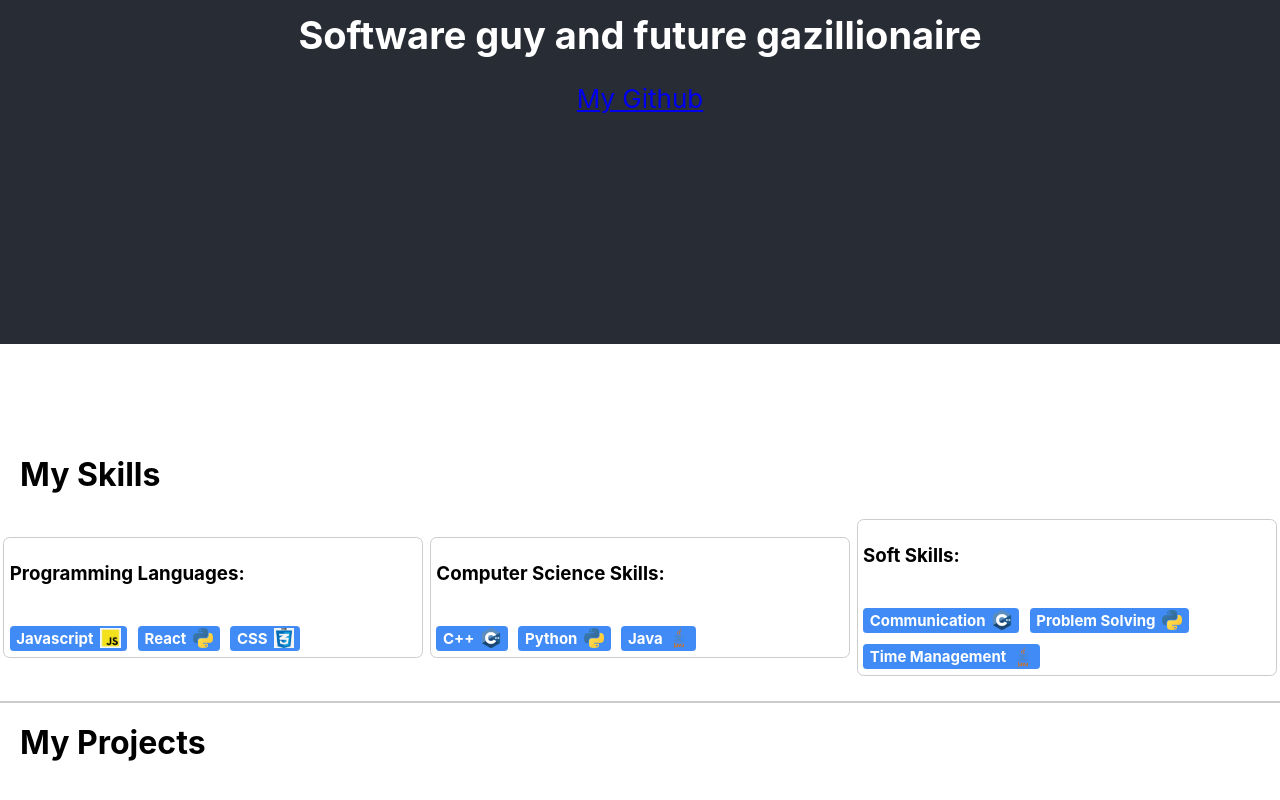
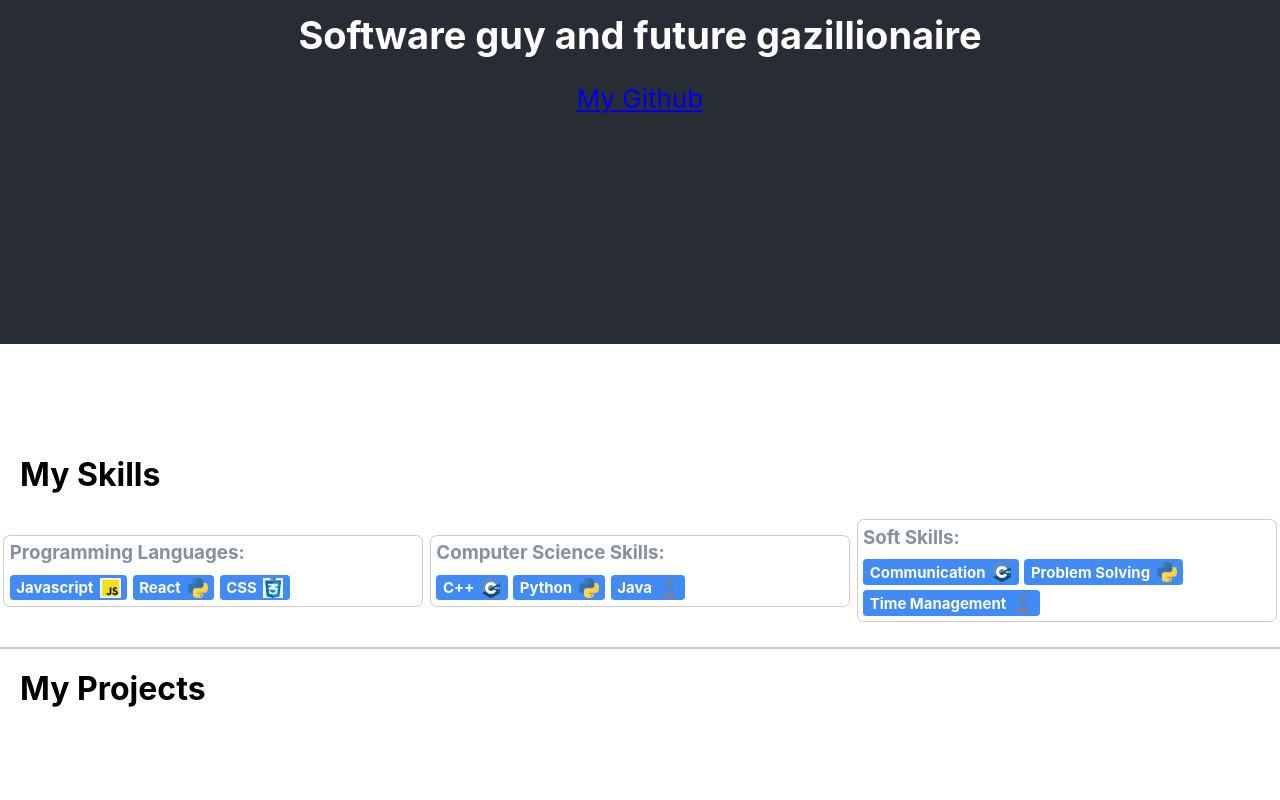
Before and after one commit to Edd4952/website, a React (Create React App) app: page / in a window 1280 px wide. Shown: the part 376-1176 px from the top of the page. Built offline with nearby package versions, Linux system fonts and the light colour scheme.

Commit message:
skills looks good

```diff
--- a/src/Components/3_Skills.js
+++ b/src/Components/3_Skills.js
@@ -52,9 +52,9 @@ function Skills() {
                 {/* prog languages */}
                 <div className="skills-container">
                     {/*title for skill card*/}
-                    <h3>Programming Languages: </h3>
+                    <h3 style={{ color: "#85929e ", margin: "0"}}>Programming Languages: </h3>
                     {/*break into next line*/}
-                    <div style={{ flexBasis: "100%", height: "0" }}></div>
+                    <div style={{ flexBasis: "100%", height: "0"}}></div>
 
                     {languages.map((language) => (
                         <div key={language.id} className="skill-box">
@@ -71,7 +71,7 @@ function Skills() {
                 {/* computer skills */}
                 <div className="skills-container">
                     {/*title for skill card*/}
-                    <h3>Computer Science Skills: </h3>
+                    <h3 style={{ color: "#85929e ", margin: "0"}}>Computer Science Skills: </h3>
                     {/*break into next line*/}
                     <div style={{ flexBasis: "100%", height: "0" }}></div>
                     {compsciSkills.map((skill) => (
@@ -79,7 +79,7 @@ function Skills() {
                             <div className="skill-header">
                                 <h3>{skill.title}</h3>
                                 <img src={skill.image} alt="Description" height="20em" width="auto" style={{ verticalAlign: "middle" }} />
-                                <div className="skill-tooltip">
+                                <div className="skill-tooltip" style={{left: "50%", transform: "translateX(-50%)"}}>
                                     <p>{skill.description}</p>
                                 </div>
                             </div>
@@ -89,7 +89,7 @@ function Skills() {
                 {/* soft skills */}
                 <div className="skills-container">
                     {/*title for skill card*/}
-                    <h3>Soft Skills: </h3>
+                    <h3 style={{ color: "#85929e ", margin: "0"}}>Soft Skills: </h3>
                     {/*break into next line*/}
                     <div style={{ flexBasis: "100%", height: "0" }}></div>
 
@@ -98,7 +98,7 @@ function Skills() {
                             <div className="skill-header">
                                 <h3>{skill.title}</h3>
                                 <img src={skill.image} alt="Description" height="20em" width="auto" style={{ verticalAlign: "middle" }} />
-                                <div className="skill-tooltip">
+                                <div className="skill-tooltip" style={{left: "100%", transform: "translateX(-100%)"}}>
                                     <p>{skill.description}</p>
                                 </div>
                             </div>
--- a/src/Styles/3_Skills.css
+++ b/src/Styles/3_Skills.css
@@ -11,7 +11,7 @@
     flex-direction: row;
     flex-wrap: wrap;
     justify-content: flex-start;
-    gap: 0.84vw; /* doubled from 0.42vw */
+    gap: 0.42vw; /* doubled from 0.42vw */
     margin: 0.26vw; /* doubled from 0.26vw */
     width: 33.33%;
     border: #ccc 0.104vw solid; /* doubled from 0.052vw */
```
